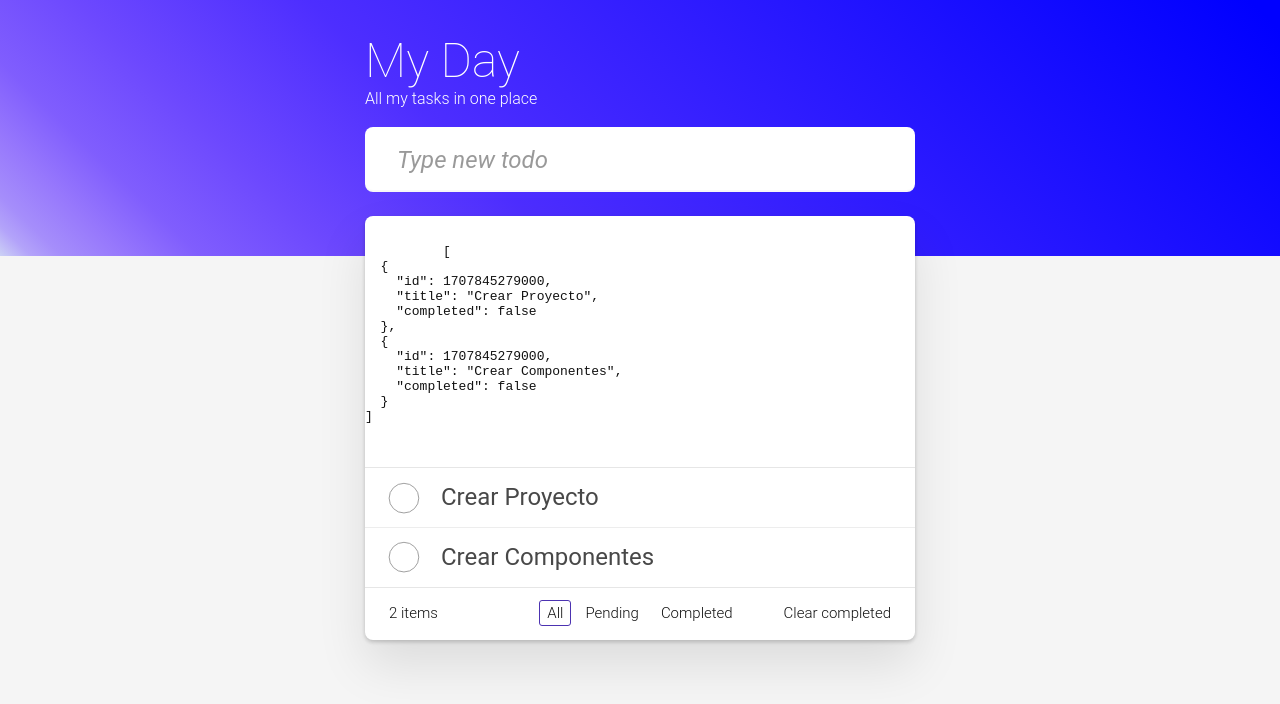
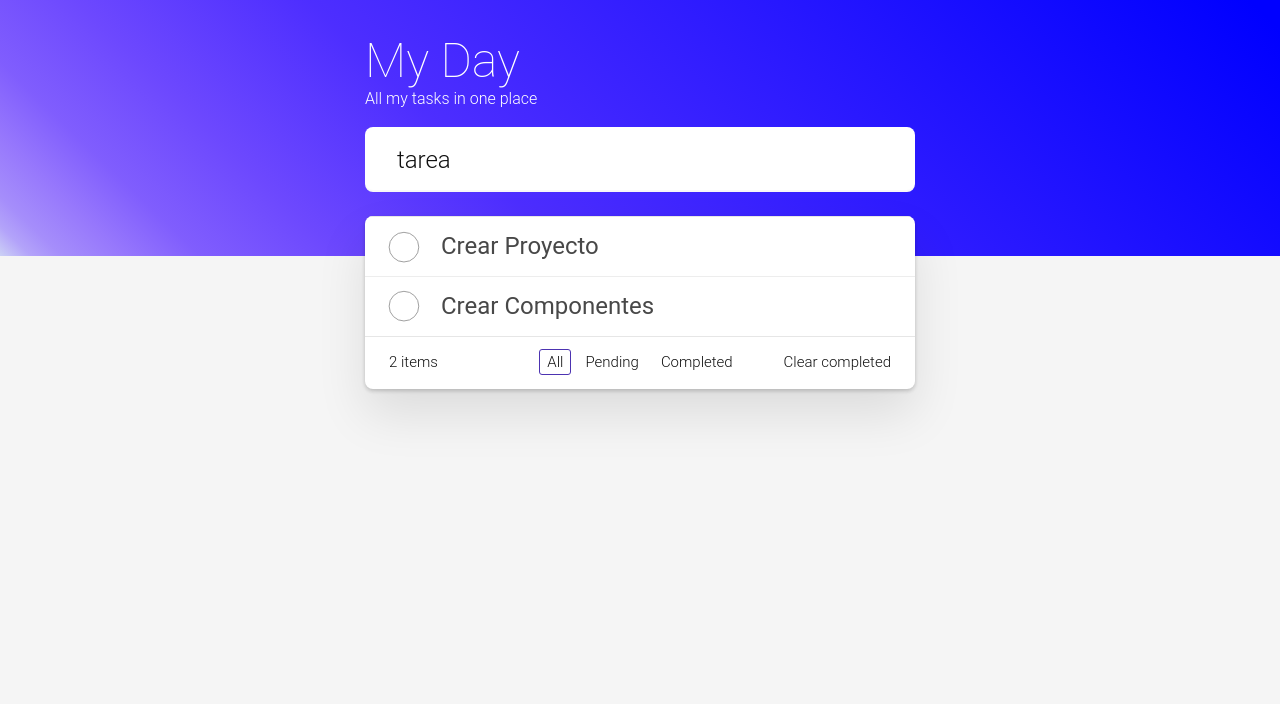
Before and after one commit to DenilsonRios/todoApp-Angular, an Angular app: page / in a window 1280 px wide. Shown: the top 704 px of the page. Built offline with nearby package versions, Linux system fonts and the light colour scheme.

Commit message:
agregando propiedades mediante angular

```diff
--- a/src/app/pages/home/home.component.html
+++ b/src/app/pages/home/home.component.html
@@ -8,17 +8,13 @@
           placeholder="Type new todo"
           autofocus
           type="text"
-          (change)="changeHandler($event)"
+          [formControl]="newTaskCtrl"
+          (keydown.enter)="changeHandler()"
         />
       </div>
     </header>
     <div class="container todoapp-wrapper">
       <!-- This section should be hidden by default and shown when there are todos -->
-      <pre>
-        <code>
-          {{tasks() | json}}
-        </code>
-      </pre>
       <section class="main">
         <ul class="todo-list">
           <li *ngFor = "let task of tasks(); index as i">
--- a/src/app/pages/home/home.component.ts
+++ b/src/app/pages/home/home.component.ts
@@ -1,11 +1,12 @@
 import { Component, signal } from '@angular/core';
 import { CommonModule } from '@angular/common';
-import {Task} from './../../models/task.models'
+import {Task} from './../../models/task.models';
+import {FormControl, ReactiveFormsModule, Validators} from '@angular/forms'
 
 @Component({
   selector: 'app-home',
   standalone: true,
-  imports: [CommonModule],
+  imports: [CommonModule, ReactiveFormsModule],
   templateUrl: './home.component.html',
   styleUrl: './home.component.css'
 })
@@ -23,12 +24,21 @@ export class HomeComponent {
     },
   ]);
 
-  changeHandler(event: Event){
-    const input = event.target as HTMLInputElement;
-    const newTask = input.value;
-    this.addTask(newTask);
+  newTaskCtrl = new FormControl('tarea',{
+    nonNullable: true,
+    validators: [
+      Validators.required,
+    ],
+  });
 
-
+  changeHandler(){
+    if(this.newTaskCtrl.valid){ //&& !/^\s*$/.test(this.newTaskCtrl.value) opcion para validar que no viene vacio
+      const value = this.newTaskCtrl.value.trim();
+      if(value !== ''){
+        this.addTask(value);
+        this.newTaskCtrl.setValue('');
+      }
+    }
   }
 
   addTask(title: string){
--- a/src/app/pages/labs/labs.component.css
+++ b/src/app/pages/labs/labs.component.css
@@ -1,3 +1,9 @@
 .container{
     padding: 3rem;
 }
+
+.box{
+    height: 20px;
+    display: block;
+    background-color: red;
+}
--- a/src/app/pages/labs/labs.component.html
+++ b/src/app/pages/labs/labs.component.html
@@ -63,7 +63,13 @@
     <hr/>
     <input type="color" [formControl]="colorCtrl">
     <p>color: {{colorCtrl.value}}</p>
-
-
+    <svg>
+        <g>
+            <rect x="0" y="0" height="100" width="100" [attr.fill]="colorCtrl.value"/>
+        </g>
+    </svg>
+    <hr  />
+    <input type="number" [formControl]="widthCtrl">
+    <span class="box" [style.width.px]="widthCtrl.value"></span>
 
 </div>
--- a/src/app/pages/labs/labs.component.ts
+++ b/src/app/pages/labs/labs.component.ts
@@ -29,6 +29,9 @@ export class LabsComponent {
   });
 
   colorCtrl = new FormControl();
+  widthCtrl = new FormControl(50,{
+    nonNullable: true,
+  });
 
   constructor(){
     this.colorCtrl.valueChanges.subscribe(value => {
```
